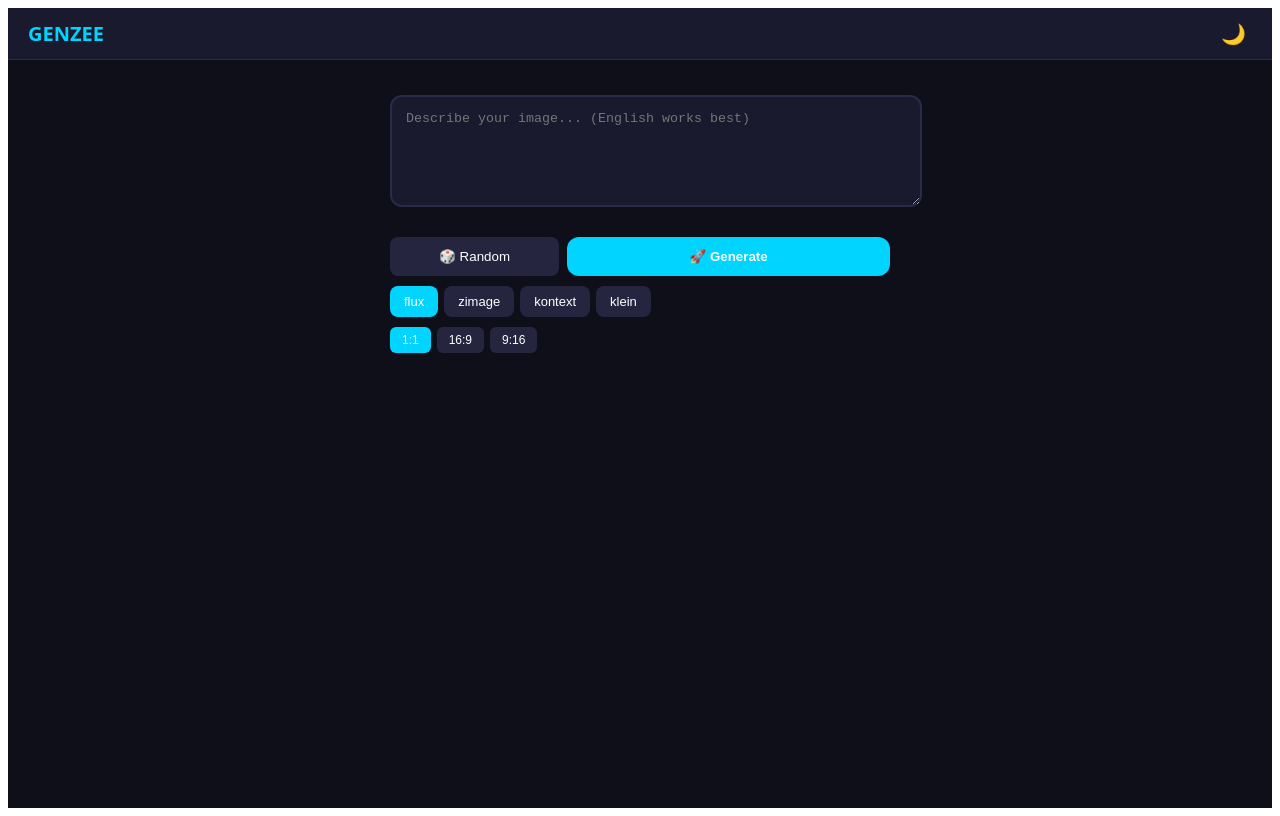
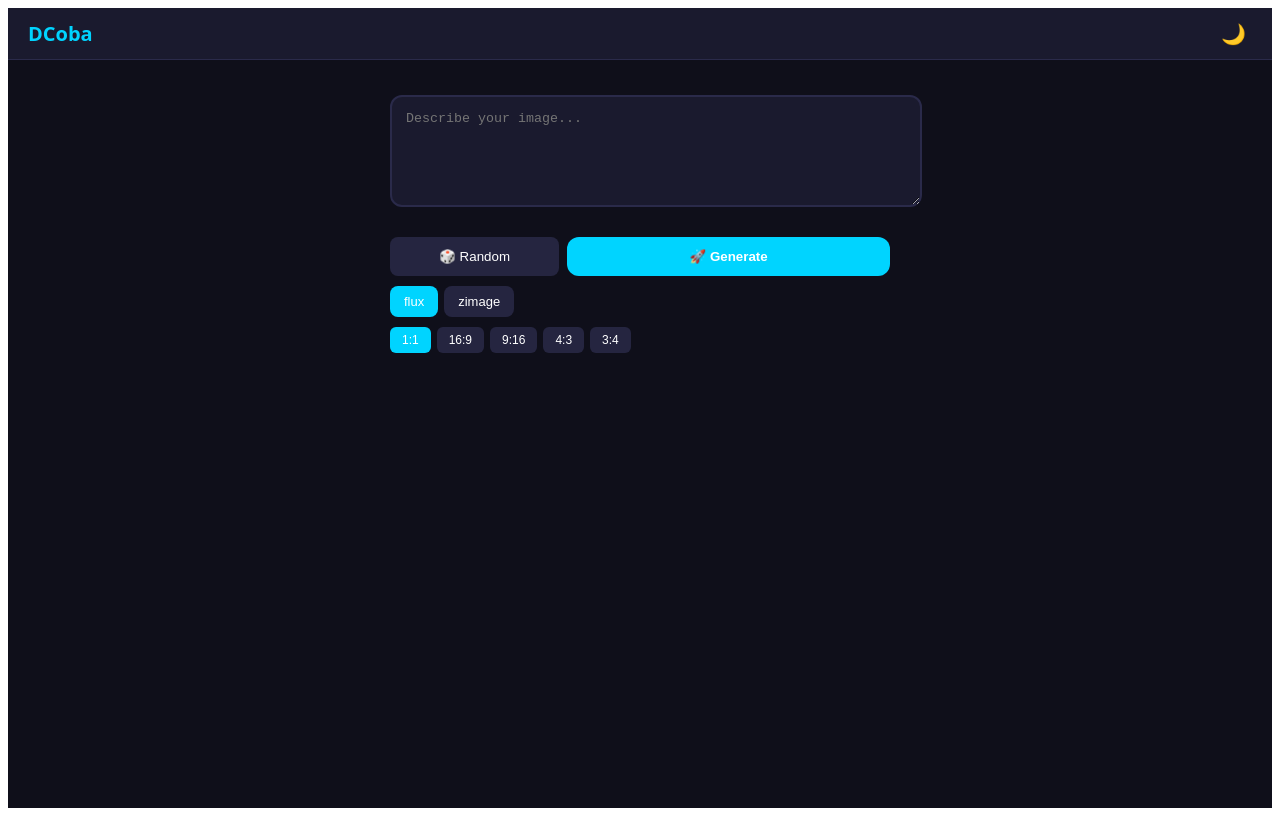
Before and after one commit to lahjal-sys/Dcoba, a Next.js app: page / in a window 1280 px wide. Built offline with nearby package versions, Linux system fonts and the light colour scheme; no server answers.

Commit message:
Update index.js

```diff
--- a/pages/index.js
+++ b/pages/index.js
@@ -1,14 +1,24 @@
 import{useState,useEffect}from'react';
 
-// ✅ SSR-SAFE: Hanya akses localStorage di client-side
+
 const storage={
   get:(k,d)=>{if(typeof window==='undefined')return d;try{return JSON.parse(localStorage.getItem('gz:'+k))||d}catch(e){return d}},
   set:(k,v)=>{if(typeof window==='undefined')return;try{localStorage.setItem('gz:'+k,JSON.stringify(v))}catch(e){}}
 };
 
 const BASE='https://gen.pollinations.ai/image';
-const MODELS={FLUX:'flux',ZIMAGE:'zimage-turbo',KONTEXT:'kontext',KLEIN:'klein'};
-const RATIOS=[{v:'1024x1024',w:1024,h:1024,l:'1:1'},{v:'1280x720',w:1280,h:720,l:'16:9'},{v:'720x1280',w:720,h:1280,l:'9:16'}];
+
+
+const MODELS={FLUX:'flux',ZIMAGE:'zimage-turbo'};
+
+
+const RATIOS=[
+  {v:'1024x1024',w:1024,h:1024,l:'1:1'},
+  {v:'1280x720',w:1280,h:720,l:'16:9'},
+  {v:'720x1280',w:720,h:1280,l:'9:16'},
+  {v:'1024x768',w:1024,h:768,l:'4:3'},
+  {v:'768x1024',w:768,h:1024,l:'3:4'},
+];
 
 export default function Home(){
   const[prompt,setP]=useState('');
@@ -17,10 +27,9 @@ export default function Home(){
   const[img,setImg]=useState('');
   const[load,setL]=useState(false);
   const[err,setE]=useState('');
-  const[popup,setPopup]=useState(false);
 
-  // 🔑 HARDCODE API KEY YANG SUDAH TERBUKTI WORK
-  const API_KEY='pk_pzzzpBDHbpUyct83';
+
+  const API_KEY=process.env.NEXT_PUBLIC_POLLINATIONS_KEY||'';
   const isRegistered=!!API_KEY;
 
   const selR=RATIOS.find(r=>r.v===ratio)||RATIOS[0];
@@ -28,17 +37,11 @@ export default function Home(){
   const generate=async()=>{
     if(!prompt.trim())return setE('Enter a prompt');
 
-    // Cek limit untuk model terbatas
-    if([MODELS.KONTEXT,MODELS.KLEIN].includes(model)&&!isRegistered){
-      const cnt=storage.get('cnt_'+model,0);
-      if(cnt>=3)return setPopup(true);
-    }
-
     setL(true);setE('');setImg('');
 
     try{
       const seed=Math.floor(Math.random()*999999);
-      const url=`${BASE}/${encodeURIComponent(prompt)}?width=${selR.w}&height=${selR.h}&seed=${seed}&model=${model}&nologo=true&key=${API_KEY}`;
+      const url=`${BASE}/${encodeURIComponent(prompt)}?width=${selR.w}&height=${selR.h}&seed=${seed}&model=${model}&nologo=true${API_KEY?'&key='+API_KEY:''}`;
 
       const res=await fetch(url);
       if(!res.ok){
@@ -51,21 +54,16 @@ export default function Home(){
       const objUrl=URL.createObjectURL(blob);
       setImg(objUrl);
 
-      // Simpan ke history (client-side only)
+      // Simpan ke history
       const hist=storage.get('hist',[]);
       hist.unshift({url:objUrl,prompt,model,ratio,date:Date.now()});
       storage.set('hist',hist.slice(0,100));
 
-      // Update counter untuk model terbatas
-      if([MODELS.KONTEXT,MODELS.KLEIN].includes(model)&&!isRegistered){
-        storage.set('cnt_'+model,storage.get('cnt_'+model,0)+1);
-      }
-
     }catch(e){
       console.error('Generate error:',e);
       setE(e.message||'Failed to generate');
-      if(e.message?.includes('401'))setE('API key invalid');
-      if(e.message?.includes('402'))setE('Insufficient pollen');
+      if(e.message?.includes('401'))setE('Invalid API key - check Vercel env vars');
+      if(e.message?.includes('402'))setE('Insufficient pollen - top up at enter.pollinations.ai');
     }finally{
       setL(false);
     }
@@ -74,7 +72,7 @@ export default function Home(){
   const download=()=>{
     if(!img)return;
     const a=document.createElement('a');
-    a.href=img;a.download=`genzee-${Date.now()}.jpg`;
+    a.href=img;a.download=`dcoba-${Date.now()}.jpg`;
     document.body.appendChild(a);a.click();document.body.removeChild(a);
   };
 
@@ -95,13 +93,13 @@ export default function Home(){
     <div style={{fontFamily:'system-ui',background:'var(--bg-primary)',color:'var(--text-primary)',minHeight:'100vh'}}>
       {/* Header */}
       <header style={{position:'sticky',top:0,zIndex:50,background:'var(--bg-secondary)',padding:'12px 20px',display:'flex',justifyContent:'space-between',alignItems:'center',borderBottom:'1px solid var(--border)'}}>
-        <div style={{fontWeight:'bold',fontSize:'20px',color:'var(--accent)'}}>GENZEE</div>
+        <div style={{fontWeight:'bold',fontSize:'20px',color:'var(--accent)'}}>DCoba</div>
         <button onClick={toggleTheme} style={{background:'transparent',border:'none',fontSize:'20px',color:'var(--text-primary)'}}>{typeof window!=='undefined'&&document.documentElement.getAttribute('data-theme')==='dark'?'☀️':'🌙'}</button>
       </header>
 
       <main className="container" style={{maxWidth:'500px',margin:'0 auto',padding:'20px'}}>
         {/* Prompt Input */}
-        <textarea value={prompt}onChange={e=>setP(e.target.value)}placeholder="Describe your image... (English works best)"style={{width:'100%',padding:'14px',borderRadius:'12px',border:'2px solid var(--border)',background:'var(--bg-secondary)',color:'var(--text-primary)',margin:'15px 0',resize:'vertical',minHeight:'80px'}}/>
+        <textarea value={prompt}onChange={e=>setP(e.target.value)}placeholder="Describe your image... "style={{width:'100%',padding:'14px',borderRadius:'12px',border:'2px solid var(--border)',background:'var(--bg-secondary)',color:'var(--text-primary)',margin:'15px 0',resize:'vertical',minHeight:'80px'}}/>
 
         {/* Controls */}
         <div style={{display:'flex',gap:'8px',margin:'10px 0'}}>
@@ -109,20 +107,15 @@ export default function Home(){
           <button onClick={generate}disabled={load||!prompt.trim()}style={{flex:2,padding:'12px',borderRadius:'12px',border:'none',background:load?'#555':'var(--accent)',color:'white',fontWeight:'bold'}}>{load?'⏳ Generating...':'🚀 Generate'}</button>
         </div>
 
-        {/* Model Selector */}
+
         <div style={{display:'flex',flexWrap:'wrap',gap:'6px',margin:'10px 0'}}>
-          {Object.entries(MODELS).map(([key,val])=>{
-            const isLimited=[MODELS.KONTEXT,MODELS.KLEIN].includes(val);
-            const cnt=isLimited?storage.get('cnt_'+val,0):null;
-            const remaining=isLimited?3-cnt:null;
-            return(
-              <button key={val}onClick={()=>{if(isLimited&&!isRegistered&&cnt>=3)setPopup(true);else setM(val)}}style={{padding:'8px 14px',borderRadius:'8px',border:'none',background:model===val?'var(--accent)':'var(--bg-tertiary)',color:model===val?'white':'var(--text-primary)',fontSize:'13px'}}>{key.toLowerCase()}{isLimited&&!isRegistered&&` (${remaining})`}</button>
-            )
-          })}
+          {Object.entries(MODELS).map(([key,val])=>(
+            <button key={val}onClick={()=>setM(val)}style={{padding:'8px 14px',borderRadius:'8px',border:'none',background:model===val?'var(--accent)':'var(--bg-tertiary)',color:model===val?'white':'var(--text-primary)',fontSize:'13px'}}>{key.toLowerCase()}</button>
+          ))}
         </div>
 
-        {/* Aspect Ratio */}
-        <div style={{display:'flex',gap:'6px',margin:'10px 0'}}>
+
+        <div style={{display:'flex',gap:'6px',margin:'10px 0',flexWrap:'wrap'}}>
           {RATIOS.map(r=>(<button key={r.v}onClick={()=>setR(r.v)}style={{padding:'6px 12px',borderRadius:'6px',border:'none',background:ratio===r.v?'var(--accent)':'var(--bg-tertiary)',color:ratio===r.v?'white':'var(--text-primary)',fontSize:'12px'}}>{r.l}</button>))}
         </div>
 
@@ -131,9 +124,6 @@ export default function Home(){
 
         {/* Error Message */}
         {err&&<p style={{color:'var(--error)',marginTop:'10px',padding:'10px',background:'var(--bg-tertiary)',borderRadius:'8px'}}>❌ {err}</p>}
-
-        {/* Limit Popup */}
-        {popup&&<div style={{position:'fixed',top:0,left:0,right:0,bottom:0,background:'rgba(0,0,0,0.8)',display:'flex',alignItems:'center',justifyContent:'center',zIndex:100,padding:'20px'}}><div style={{background:'var(--bg-secondary)',padding:'25px',borderRadius:'16px',maxWidth:'350px',textAlign:'center',border:'2px solid var(--accent)'}}><h3 style={{color:'var(--accent)',marginBottom:'15px'}}>🔓 Unlock Unlimited</h3><p style={{fontSize:'14px',color:'var(--text-secondary)',marginBottom:'20px'}}>You've reached the free limit for <strong>{model}</strong>. Connect your Pollinations account to continue.</p><a href={`https://enter.pollinations.ai/authorize?redirect_url=${encodeURIComponent(location.href.split('#')[0])}&models=flux,zimage-turbo,kontext,klein&permissions=profile,balance,generate&expiry=30`}style={{display:'inline-block',padding:'12px 24px',background:'var(--accent)',color:'white',textDecoration:'none',borderRadius:'10px',fontWeight:'bold'}}>🔗 Connect Pollinations</a><button onClick={()=>setPopup(false)}style={{display:'block',width:'100%',marginTop:'10px',padding:'12px',background:'var(--bg-tertiary)',border:'none',borderRadius:'10px',color:'var(--text-primary)'}}>Maybe Later</button></div></div>}
       </main>
 
       {/* CSS Variables */}
```
